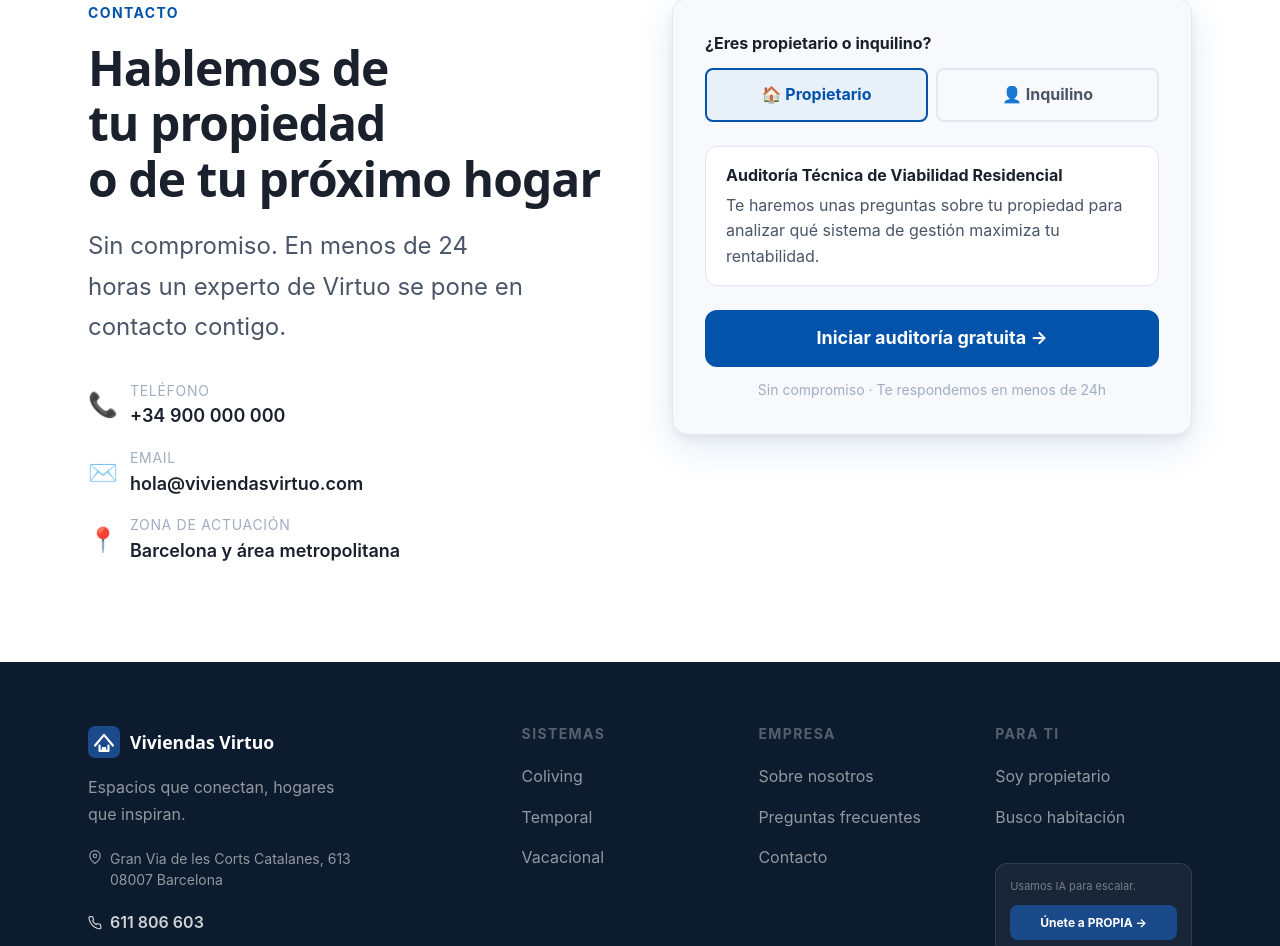
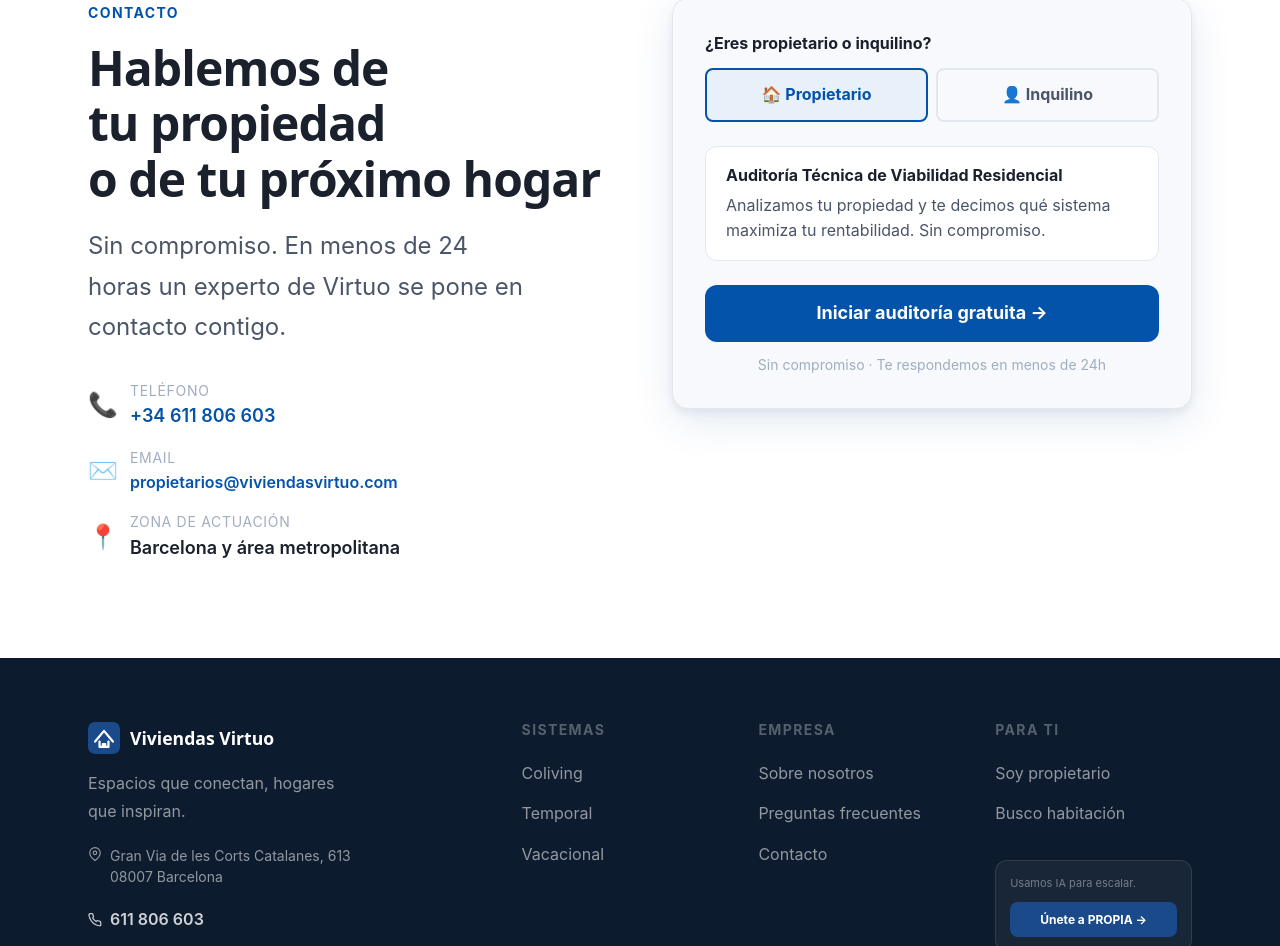
Before and after one commit to viviendasvirtuo/web-viviendasvirtuo, a Next.js app: page / in a window 1280 px wide. Shown: the part 7663-8609 px from the top of the page. Built offline with nearby package versions, Linux system fonts and the light colour scheme; a web font is replaced by a local one.

Commit message:
contacto homepage: datos reales y dinámicos según propietario/inquilino

```diff
--- a/components/Contacto.tsx
+++ b/components/Contacto.tsx
@@ -4,8 +4,30 @@ import { useState } from 'react';
 const TALLY_PROPIETARIO = 'https://tally.so/r/n0NyGB';
 const TALLY_INQUILINO   = 'https://tally.so/r/2EaJNe';
 
+const INFO = {
+  propietario: {
+    telefono: '+34 611 806 603',
+    telefonoHref: 'tel:+34611806603',
+    email: 'propietarios@viviendasvirtuo.com',
+    emailHref: 'mailto:propietarios@viviendasvirtuo.com',
+    tituloFormulario: 'Auditoría Técnica de Viabilidad Residencial',
+    descripcion: 'Analizamos tu propiedad y te decimos qué sistema maximiza tu rentabilidad. Sin compromiso.',
+    cta: 'Iniciar auditoría gratuita →',
+  },
+  inquilino: {
+    telefono: '+34 611 806 603',
+    telefonoHref: 'tel:+34611806603',
+    email: 'inquilinos@viviendasvirtuo.com',
+    emailHref: 'mailto:inquilinos@viviendasvirtuo.com',
+    tituloFormulario: 'Solicitud de Estancia',
+    descripcion: 'Cuéntanos qué buscas: zona, duración y presupuesto. Te encontramos la opción ideal.',
+    cta: 'Solicitar estancia →',
+  },
+};
+
 export default function Contacto() {
   const [tipo, setTipo] = useState<'propietario' | 'inquilino'>('propietario');
+  const info = INFO[tipo];
 
   function handleClick() {
     const url = tipo === 'propietario' ? TALLY_PROPIETARIO : TALLY_INQUILINO;
@@ -21,6 +43,7 @@ export default function Contacto() {
           gap: 'var(--space-16)',
           alignItems: 'start',
         }}>
+
           {/* Info lateral */}
           <div>
             <p className="section-label">Contacto</p>
@@ -30,19 +53,29 @@ export default function Contacto() {
             </p>
 
             <div style={{ display: 'flex', flexDirection: 'column', gap: 'var(--space-4)' }}>
-              {[
-                { icon: '📞', label: 'Teléfono', val: '+34 900 000 000' },
-                { icon: '✉️', label: 'Email', val: 'hola@viviendasvirtuo.com' },
-                { icon: '📍', label: 'Zona de actuación', val: 'Barcelona y área metropolitana' },
-              ].map(c => (
-                <div key={c.label} style={{ display: 'flex', alignItems: 'center', gap: 'var(--space-3)', fontSize: 'var(--text-base)' }}>
-                  <span style={{ fontSize: '1.5rem' }}>{c.icon}</span>
-                  <div>
-                    <div style={{ fontSize: 'var(--text-xs)', color: 'var(--color-text-faint)', textTransform: 'uppercase', letterSpacing: '0.05em' }}>{c.label}</div>
-                    <div style={{ fontWeight: 600, color: 'var(--color-text)' }}>{c.val}</div>
-                  </div>
+              <a href={info.telefonoHref} style={{ display: 'flex', alignItems: 'center', gap: 'var(--space-3)', textDecoration: 'none' }}>
+                <span style={{ fontSize: '1.5rem' }}>📞</span>
+                <div>
+                  <div style={{ fontSize: 'var(--text-xs)', color: 'var(--color-text-faint)', textTransform: 'uppercase', letterSpacing: '0.05em' }}>Teléfono</div>
+                  <div style={{ fontWeight: 600, color: 'var(--color-primary)', fontSize: 'var(--text-base)' }}>{info.telefono}</div>
                 </div>
-              ))}
+              </a>
+
+              <a href={info.emailHref} style={{ display: 'flex', alignItems: 'center', gap: 'var(--space-3)', textDecoration: 'none' }}>
+                <span style={{ fontSize: '1.5rem' }}>✉️</span>
+                <div>
+                  <div style={{ fontSize: 'var(--text-xs)', color: 'var(--color-text-faint)', textTransform: 'uppercase', letterSpacing: '0.05em' }}>Email</div>
+                  <div style={{ fontWeight: 600, color: 'var(--color-primary)', fontSize: 'var(--text-sm)', wordBreak: 'break-all' }}>{info.email}</div>
+                </div>
+              </a>
+
+              <div style={{ display: 'flex', alignItems: 'center', gap: 'var(--space-3)' }}>
+                <span style={{ fontSize: '1.5rem' }}>📍</span>
+                <div>
+                  <div style={{ fontSize: 'var(--text-xs)', color: 'var(--color-text-faint)', textTransform: 'uppercase', letterSpacing: '0.05em' }}>Zona de actuación</div>
+                  <div style={{ fontWeight: 600, color: 'var(--color-text)', fontSize: 'var(--text-base)' }}>Barcelona y área metropolitana</div>
+                </div>
+              </div>
             </div>
           </div>
 
@@ -91,21 +124,10 @@ export default function Contacto() {
               color: 'var(--color-text-muted)',
               lineHeight: 1.6,
             }}>
-              {tipo === 'propietario' ? (
-                <>
-                  <strong style={{ color: 'var(--color-text)', display: 'block', marginBottom: 'var(--space-1)' }}>
-                    Auditoría Técnica de Viabilidad Residencial
-                  </strong>
-                  Te haremos unas preguntas sobre tu propiedad para analizar qué sistema de gestión maximiza tu rentabilidad.
-                </>
-              ) : (
-                <>
-                  <strong style={{ color: 'var(--color-text)', display: 'block', marginBottom: 'var(--space-1)' }}>
-                    Solicitud de Estancia
-                  </strong>
-                  Cuéntanos qué buscas: zona, duración y presupuesto. Te encontramos la habitación o apartamento ideal.
-                </>
-              )}
+              <strong style={{ color: 'var(--color-text)', display: 'block', marginBottom: 'var(--space-1)' }}>
+                {info.tituloFormulario}
+              </strong>
+              {info.descripcion}
             </div>
 
             {/* CTA */}
@@ -114,13 +136,14 @@ export default function Contacto() {
               onClick={handleClick}
               className="btn btn-primary btn-lg"
               style={{ width: '100%', justifyContent: 'center' }}>
-              {tipo === 'propietario' ? 'Iniciar auditoría gratuita →' : 'Solicitar estancia →'}
+              {info.cta}
             </button>
 
             <p style={{ fontSize: 'var(--text-xs)', color: 'var(--color-text-faint)', textAlign: 'center', marginTop: 'var(--space-3)' }}>
               Sin compromiso · Te respondemos en menos de 24h
             </p>
           </div>
+
         </div>
       </div>
     </section>
```
